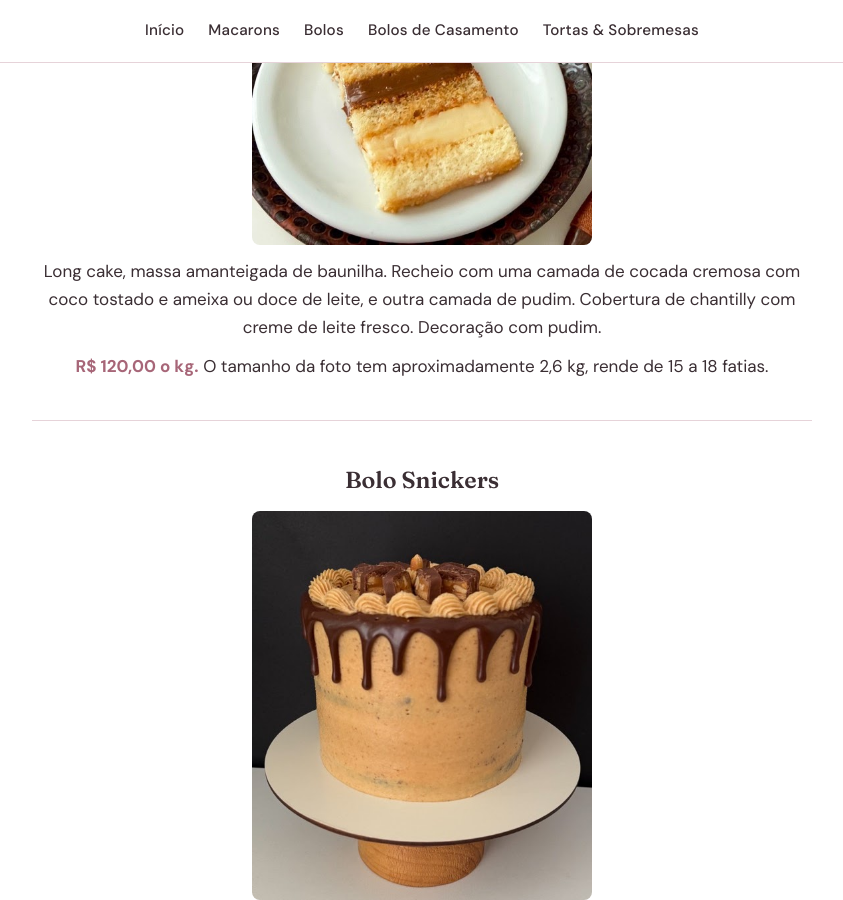
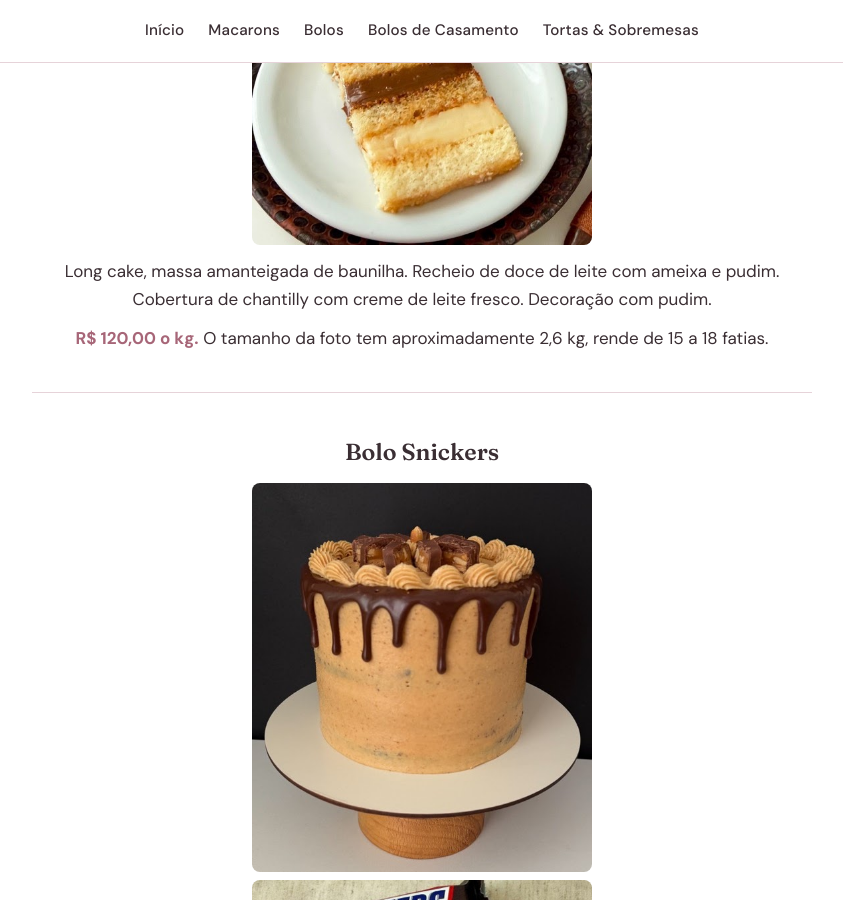
Before and after one commit to jaceguay/biabrandao, a Jekyll site: the page built from bolos.md, in a window 1280 px wide and 900 px high, scrolled down 2134 px. Shown: the whole window, without its empty margins (218-1061 px from the left). Built offline with Jekyll 4.4.1, drawn with Linux system fonts in a browser that asks for light colours.

Commit message:
Revise Bolo Pudim description
Updated the description of Bolo Pudim to clarify the filling ingredients.

```diff
--- a/bolos.md
+++ b/bolos.md
@@ -19,7 +19,7 @@ Lançamento, novo formato. Massa de cacau 100% com iogurte natural. Recheio de d
 ![Bolo Pudim](img/2_bolo_pudim_1.jpg)
 ![Bolo Pudim](img/2_bolo_pudim_2.jpg)
 
-Long cake, massa amanteigada de baunilha. Recheio com uma camada de cocada cremosa com coco tostado e ameixa ou doce de leite, e outra camada de pudim. Cobertura de chantilly com creme de leite fresco. Decoração com pudim.
+Long cake, massa amanteigada de baunilha. Recheio de doce de leite com ameixa e pudim. Cobertura de chantilly com creme de leite fresco. Decoração com pudim.
 
 **R$ 120,00 o kg.** O tamanho da foto tem aproximadamente 2,6 kg, rende de 15 a 18 fatias.
 
```
